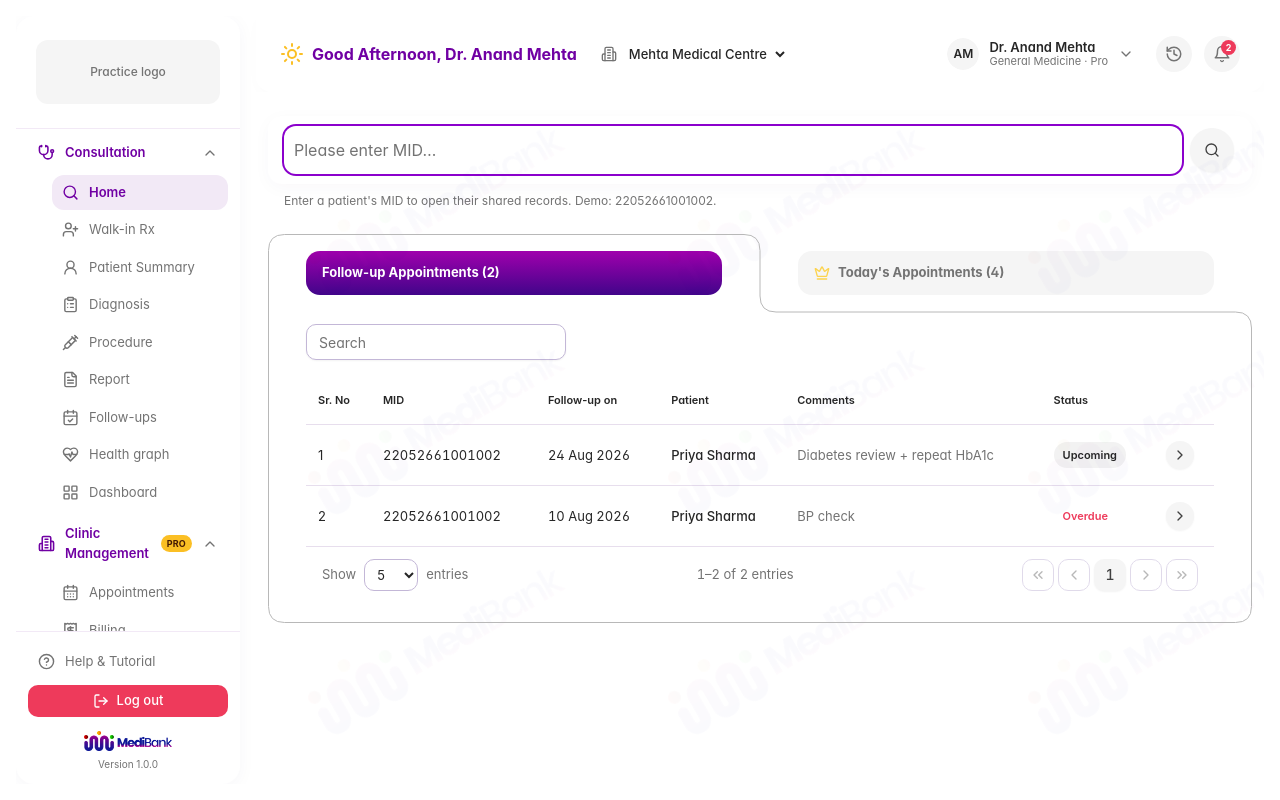
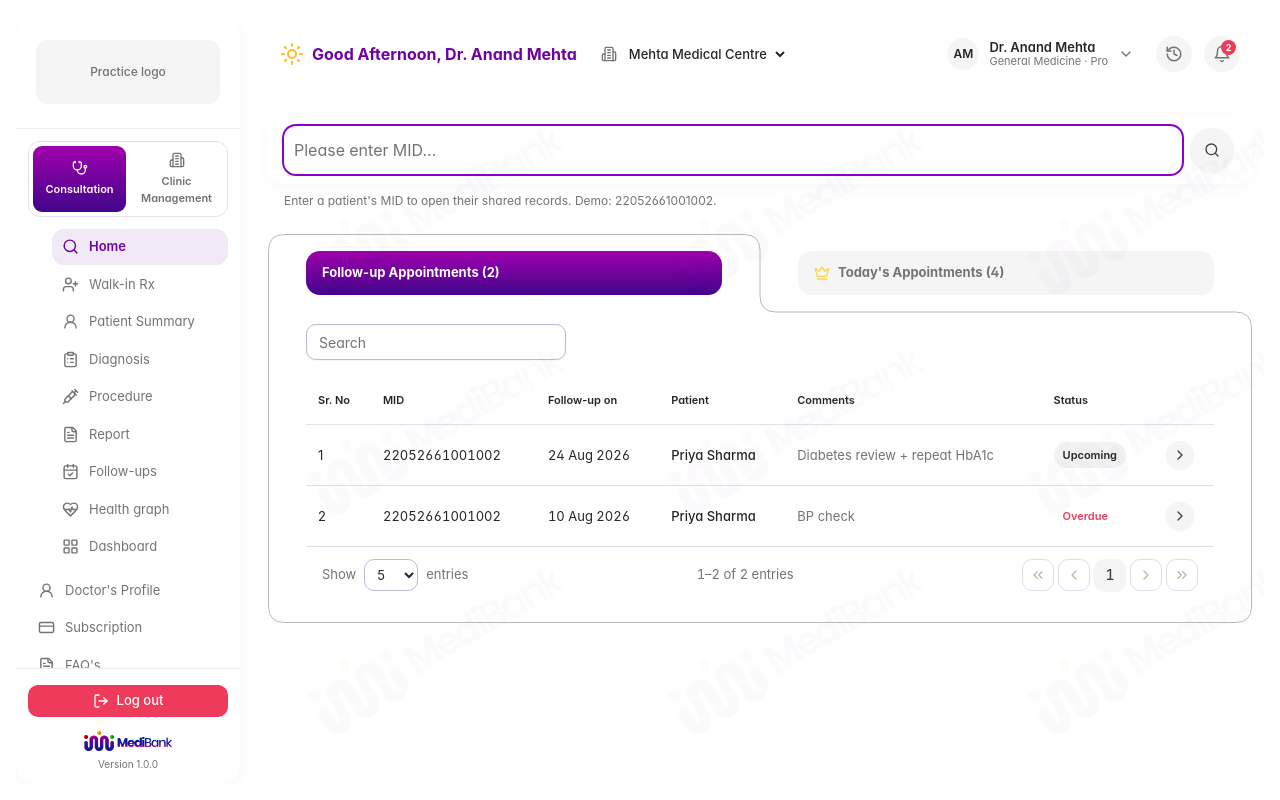
Before and after one commit to AmanDwivedi9335/mb-doctor-ui, a React (Vite) app in the folder apps/doctor/: page / in a window 1280 px wide. Built offline with nearby package versions, Linux system fonts and the light colour scheme.

Commit message:
Update summary toggles and sidebar navigation

```diff
--- /dev/null
+++ b/apps/doctor/src/components/clinical/TabFrame.tsx
@@ -0,0 +1,32 @@
+import { useLayoutEffect, useRef, useState, type ReactNode } from "react";
+
+/** A single rounded outline that joins the selected toggle to its panel. */
+export function TabFrame({ children, value }: { children: ReactNode; value: string }) {
+  const ref = useRef<HTMLDivElement>(null);
+  const [outline, setOutline] = useState("");
+  useLayoutEffect(() => {
+    const element = ref.current;
+    if (!element) return;
+    const measure = () => {
+      const selected = element.querySelector<HTMLElement>('[role="tab"][data-state="active"]');
+      const list = element.querySelector<HTMLElement>('[role="tablist"]');
+      if (!selected || !list) return;
+      const bounds = element.getBoundingClientRect();
+      const tab = selected.getBoundingClientRect();
+      const w = bounds.width - 0.5, h = bounds.height - 0.5;
+      const t = list.getBoundingClientRect().height;
+      const l = Math.max(0.5, tab.left - bounds.left), right = Math.min(w, tab.right - bounds.left);
+      const r = Math.min(16, (right - l) / 4);
+      const left = l > 1 ? `H ${l - r} Q ${l} ${t} ${l} ${t - r} V ${r} Q ${l} 0.5 ${l + r} 0.5` : `V ${r} Q 0.5 0.5 ${r} 0.5`;
+      const end = right < w - 1 ? `H ${right - r} Q ${right} 0.5 ${right} ${r} V ${t - r} Q ${right} ${t} ${right + r} ${t} H ${w - r} Q ${w} ${t} ${w} ${t + r}` : `H ${w - r} Q ${w} 0.5 ${w} ${r}`;
+      setOutline(`M 0.5 ${h - r} V ${t + r} ${l > 1 ? `Q 0.5 ${t} ${r} ${t}` : ""} ${left} ${end} V ${h - r} Q ${w} ${h} ${w - r} ${h} H ${r} Q 0.5 ${h} 0.5 ${h - r} Z`);
+    };
+    measure();
+    const observer = new ResizeObserver(measure);
+    observer.observe(element);
+    const list = element.querySelector('[role="tablist"]');
+    if (list) observer.observe(list);
+    return () => observer.disconnect();
+  }, [value]);
+  return <div ref={ref} className="relative"><svg className="pointer-events-none absolute inset-0 z-10 size-full" aria-hidden="true"><path d={outline} fill="none" stroke="#b8b8b8" strokeWidth="1" /></svg>{children}</div>;
+}
--- a/apps/doctor/src/components/layout/Sidebar.tsx
+++ b/apps/doctor/src/components/layout/Sidebar.tsx
@@ -20,7 +20,6 @@ import {
   BarChart3,
   Users,
   CreditCard,
-  HelpCircle,
   LogOut,
   ChevronDown,
   type LucideIcon,
@@ -78,43 +77,6 @@ function Row({
   );
 }
 
-/** Collapsible section header (Consultation / Clinic Management). */
-function GroupHeader({
-  icon: Icon,
-  label,
-  open,
-  onToggle,
-  pro,
-}: {
-  icon: LucideIcon;
-  label: string;
-  open: boolean;
-  onToggle: () => void;
-  pro?: boolean;
-}) {
-  return (
-    <button
-      onClick={onToggle}
-      className="mt-1 flex w-full items-center gap-2.5 rounded-lg px-2.5 py-2.5 text-[13px] font-semibold text-primary hover:bg-secondary"
-    >
-      <Icon className="size-[17px] shrink-0" strokeWidth={2.2} />
-      <span className="flex-1 text-left">{label}</span>
-      {pro && (
-        <span className="rounded-full bg-amber-400 px-1.5 py-0.5 text-[9px] font-bold uppercase tracking-wide text-amber-950">
-          Pro
-        </span>
-      )}
-      <ChevronDown className={cn("size-4 text-sidebar-muted transition-transform", open && "rotate-180")} />
-    </button>
-  );
-}
-
-/**
- * What a login sees (product rule 2026-09-14):
- *   basic doctor   Consultation (Search MID is home, Dashboard last), Account, Help
- *   pro doctor     + Clinic Management (appointments, billing, clinic settings, analytics)
- *   front desk     Dashboard, Clinic Management (no consultation, no plan)
- */
 export function Sidebar({ onNavigate }: { onNavigate?: () => void }) {
   const { logo } = usePortalLogo();
   const { pathname, search } = useLocation();
@@ -134,8 +96,9 @@ export function Sidebar({ onNavigate }: { onNavigate?: () => void }) {
 
   const inSettings = pathname.startsWith("/settings/clinic") || pathname.startsWith("/settings/doctors") || pathname.startsWith("/settings/staff");
 
-  const [consultOpen, setConsultOpen] = useState(true);
-  const [clinicOpen, setClinicOpen] = useState(true);
+  const clinicRoute = inSettings || pathname === "/billing" || pathname.startsWith("/analytics/") || (showClinic && pathname === "/appointments");
+  const [mode, setMode] = useState<"consultation" | "clinic">(clinicRoute ? "clinic" : "consultation");
+  const selectedMode = showConsult && showClinic ? mode : showClinic ? "clinic" : "consultation";
   const [settingsOpen, setSettingsOpen] = useState(inSettings);
 
   // Consultation leaves point at the selected patient's workspace tab.
@@ -153,11 +116,15 @@ export function Sidebar({ onNavigate }: { onNavigate?: () => void }) {
         {/* The desk has no Consultation group, so its Dashboard (its home) stays up top. */}
         {isDesk && <Row icon={LayoutGrid} label="Dashboard" to="/" active={pathname === "/"} onNavigate={onNavigate} />}
 
-        {showConsult && (
-          <>
-            <GroupHeader icon={Stethoscope} label="Consultation" open={consultOpen} onToggle={() => setConsultOpen((o) => !o)} />
-            {consultOpen && (
-              <div className="mb-1 mt-0.5 flex flex-col gap-0.5">
+        {showConsult && showClinic && (
+          <div role="group" aria-label="Navigation section" className="sidebar-mode-switch my-3 grid grid-cols-2 gap-1 rounded-xl border border-border p-1">
+            <button aria-pressed={selectedMode === "consultation"} onClick={() => setMode("consultation")}><Stethoscope className="size-4" />Consultation</button>
+            <button aria-pressed={selectedMode === "clinic"} onClick={() => setMode("clinic")}><Building2 className="size-4" />Clinic Management</button>
+          </div>
+        )}
+
+        {showConsult && selectedMode === "consultation" && (
+          <div className="mb-1 mt-0.5 flex flex-col gap-0.5">
                 <Row icon={Search} label="Home" to="/" active={pathname === "/"} onNavigate={onNavigate} indent />
                 <Row icon={UserPlus} label="Walk-in Rx" to="/walk-in" active={pathname === "/walk-in"} onNavigate={onNavigate} indent />
                 <Row icon={UserRound} label="Patient Summary" to={pt("summary")} active={tabActive("summary")} disabled={!mid} onNavigate={onNavigate} indent />
@@ -172,16 +139,11 @@ export function Sidebar({ onNavigate }: { onNavigate?: () => void }) {
                   <Row icon={CalendarDays} label="My queue" to="/appointments" active={pathname === "/appointments"} onNavigate={onNavigate} indent />
                 )}
                 <Row icon={LayoutGrid} label="Dashboard" to="/dashboard" active={pathname === "/dashboard"} onNavigate={onNavigate} indent />
-              </div>
-            )}
-          </>
+          </div>
         )}
 
-        {showClinic && (
-          <>
-            <GroupHeader icon={Building2} label="Clinic Management" open={clinicOpen} onToggle={() => setClinicOpen((o) => !o)} pro />
-            {clinicOpen && (
-              <div className="mb-1 mt-0.5 flex flex-col gap-0.5">
+        {showClinic && selectedMode === "clinic" && (
+          <div className="mb-1 mt-0.5 flex flex-col gap-0.5">
                 <Row icon={CalendarDays} label="Appointments" to="/appointments" active={pathname === "/appointments"} onNavigate={onNavigate} indent />
                 <Row icon={Receipt} label="Billing" to="/billing" active={pathname === "/billing"} onNavigate={onNavigate} indent />
                 <Row icon={Users} label="Patient analytics" to="/analytics/patients" active={pathname === "/analytics/patients"} onNavigate={onNavigate} indent />
@@ -205,9 +167,7 @@ export function Sidebar({ onNavigate }: { onNavigate?: () => void }) {
                     {!isDesk && <Row label="Front desk" to="/settings/staff" active={pathname === "/settings/staff"} onNavigate={onNavigate} indent />}
                   </div>
                 )}
-              </div>
-            )}
-          </>
+          </div>
         )}
 
         {/* Account: reachable on every plan so a basic doctor can upgrade. */}
@@ -218,9 +178,8 @@ export function Sidebar({ onNavigate }: { onNavigate?: () => void }) {
         </div>
       </nav>
 
-      {/* Help & Tutorial and Log out, pinned */}
+      {/* Log out, pinned */}
       <div className="flex flex-col gap-0.5 border-t border-sidebar-accent px-3 py-3">
-        <Row icon={HelpCircle} label="Help & Tutorial" to="/help" active={pathname === "/help"} onNavigate={onNavigate} />
         {/* Solid red, full width: same as the patient app's sidebar. */}
         <Button
           size="sm"
--- a/apps/doctor/src/components/layout/Topbar.tsx
+++ b/apps/doctor/src/components/layout/Topbar.tsx
@@ -1,5 +1,5 @@
 import { NavLink, useNavigate } from "react-router-dom";
-import { Menu, Bell, History, ChevronDown, LogOut, Settings, UserRound, Building2, Sun } from "lucide-react";
+import { Menu, Bell, History, ChevronDown, LogOut, Settings, UserRound, Building2, Sun, HelpCircle } from "lucide-react";
 import { useAuth } from "@/contexts/DoctorAuthContext";
 import { useNotifications } from "@/hooks/use-api";
 import { Avatar, AvatarFallback } from "@/components/ui/avatar";
@@ -101,6 +101,9 @@ export function Topbar({ onMenu }: { onMenu: () => void }) {
                 <UserRound /> Profile
               </DropdownMenuItem>
             )}
+            <DropdownMenuItem onSelect={() => navigate("/help")}>
+              <HelpCircle /> Help &amp; Tutorial
+            </DropdownMenuItem>
             <DropdownMenuItem onSelect={() => navigate("/settings/account")}>
               <Settings /> Settings
             </DropdownMenuItem>
--- a/apps/doctor/src/index.css
+++ b/apps/doctor/src/index.css
@@ -189,3 +189,19 @@
   .search-appointment-tabs button[data-state=active] { border: 0; }
   .search-appointment-panel > [role=tabpanel] { border: 0; margin-top: 0; }
 }
+
+@layer components {
+  .summary-toggle-tabs { grid-template-columns: repeat(5, minmax(0, 1fr)); }
+  .summary-toggle-tabs button { padding: 22px 16px; font-size: 12px; }
+  .summary-toggle-tabs button::before { inset: 15px 8px; }
+  .summary-toggle-panel > [role=tabpanel],
+  .summary-toggle-panel:has(.search-appointment-tabs button:last-child[data-state=active]) > [role=tabpanel] { border-radius: 0 0 16px 16px; padding: 16px; }
+  .sidebar-mode-switch button { display: flex; flex-direction: column; align-items: center; justify-content: center; gap: 5px; min-height: 64px; padding: 6px; border-radius: 9px; font-size: 11px; font-weight: 600; color: hsl(var(--muted-foreground)); transition: background 150ms, color 150ms; }
+  .sidebar-mode-switch button[aria-pressed=true] { background: linear-gradient(180deg, #a000ad, #41058a); color: white; }
+  .sidebar-mode-switch button:focus-visible { outline: 2px solid hsl(var(--ring)); outline-offset: 2px; }
+  @media (max-width: 640px) {
+    .summary-toggle-tabs button { padding: 16px 5px; font-size: 10px; }
+    .summary-toggle-tabs button::before { inset: 8px 2px; border-radius: 9px; }
+    .summary-toggle-panel > [role=tabpanel] { padding: 12px; }
+  }
+}
--- a/apps/doctor/src/pages/patient/SummaryPanel.tsx
+++ b/apps/doctor/src/pages/patient/SummaryPanel.tsx
@@ -5,6 +5,7 @@ import { format } from "date-fns";
 import { useSummary, useCreateSummaryRow } from "@/hooks/use-api";
 import { SUMMARY_TABS, filterSummaryRows, type SummaryTab } from "@/lib/summary";
 import { useForm } from "@/hooks/use-form";
+import { TabFrame } from "@/components/clinical/TabFrame";
 import { DataTable, type Column } from "@/components/clinical/DataTable";
 import { FilterBar } from "@/components/clinical/FilterBar";
 import { Button } from "@/components/ui/button";
@@ -29,8 +30,9 @@ export function SummaryPanel({ mid }: { mid: string }) {
   const sub: SummaryKind = KINDS.includes(raw as SummaryKind) ? (raw as SummaryKind) : "conditions";
 
   return (
-    <Tabs value={sub} onValueChange={(v) => setParams({ tab: "summary", sub: v }, { replace: true })}>
-      <TabsList className="flex-wrap">
+    <TabFrame value={sub}>
+    <Tabs className="search-appointment-panel summary-toggle-panel" value={sub} onValueChange={(v) => setParams({ tab: "summary", sub: v }, { replace: true })}>
+      <TabsList className="search-appointment-tabs summary-toggle-tabs" aria-label="Patient summary categories">
         {SUMMARY_TABS.map((t) => (
           <TabsTrigger key={t.kind} value={t.kind}>
             {t.label}
@@ -43,6 +45,7 @@ export function SummaryPanel({ mid }: { mid: string }) {
         </TabsContent>
       ))}
     </Tabs>
+    </TabFrame>
   );
 }
 
```
